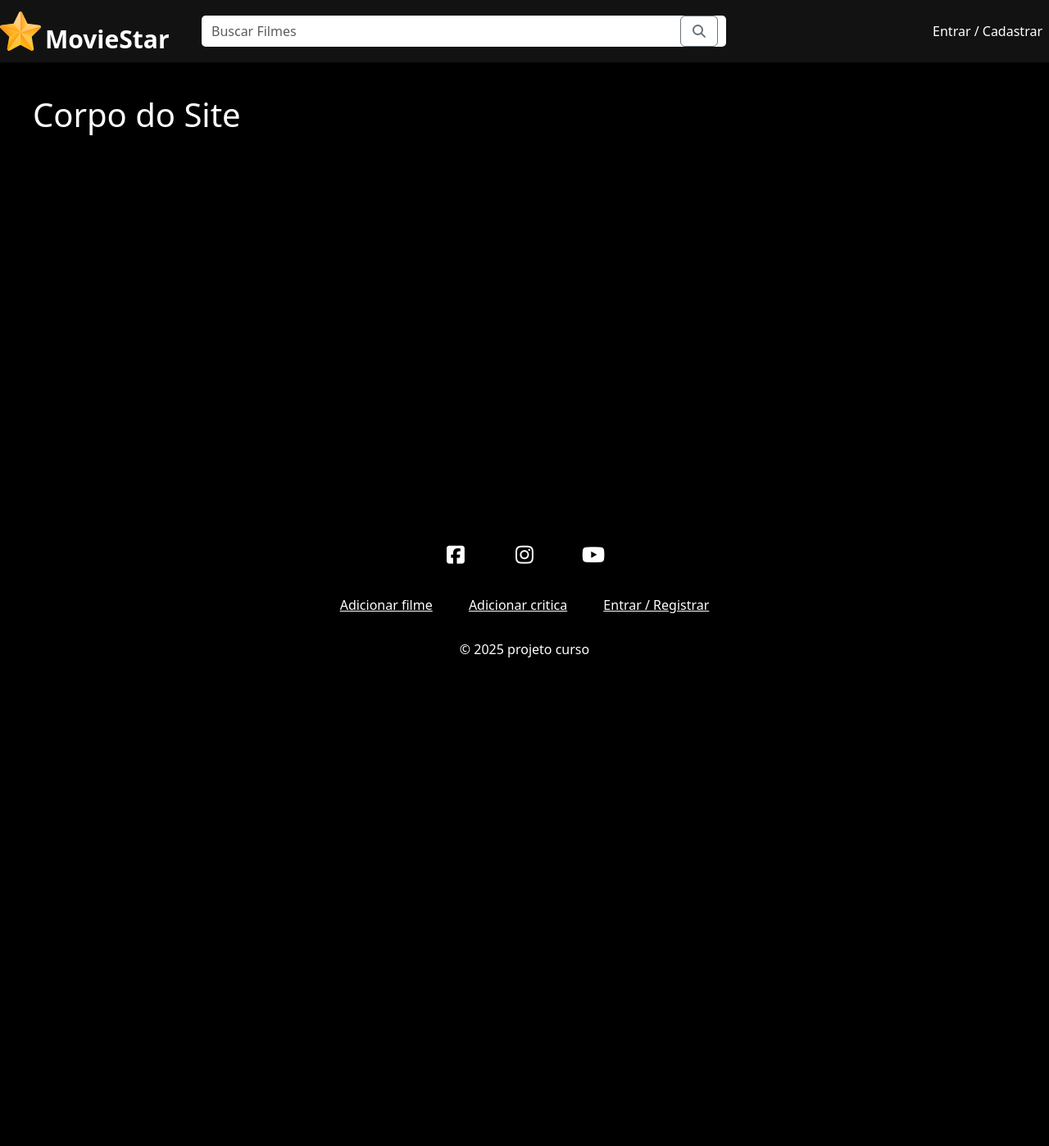
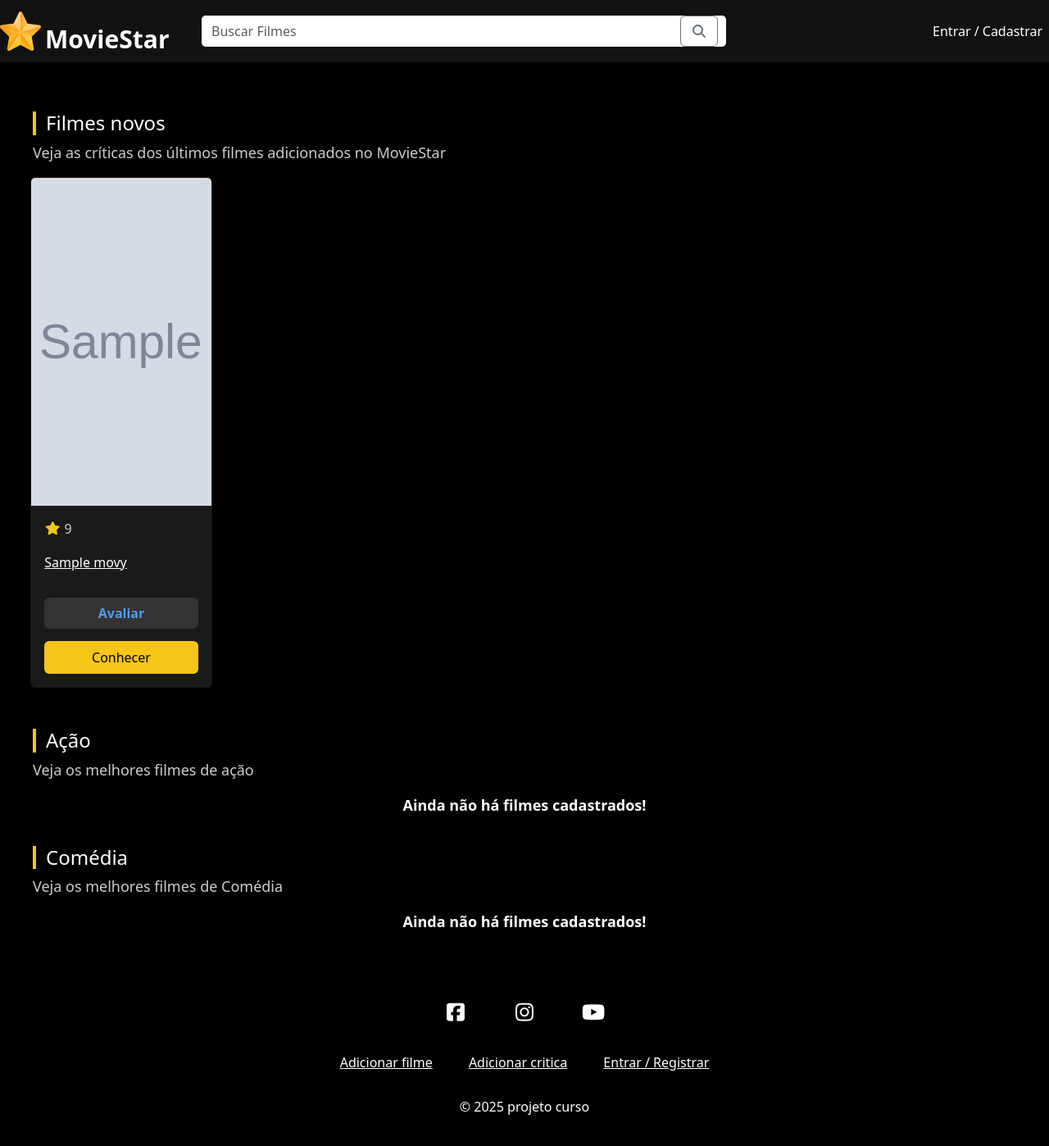
Before and after one commit to Dev-William-dias/blog-moviStar, a PHP site: page / in a window 1280 px wide. Shown: the whole page at 82% size. Before the commit the page ends 802 px from the top, so only its background shows below. Run offline with PHP 8.4, Linux system fonts and the light colour scheme; tables that the repository leaves empty hold one stand-in row (values such as "Sample post"); grey boxes marked "Sample" are stand-in pictures; some libraries are stand-ins or nearby versions.

Commit message:
feat: complete movie creation and display on index page

```diff
--- a/css/style.css
+++ b/css/style.css
@@ -81,12 +81,83 @@
     border-color: #BADBCC;
 }
 
-/*home*/
+/* Home */
 #main-container {
     background-color: #000;
     color: #FFF;
-    min-height: 70vh;
+    min-height: 65vh;
     padding: 40px;
+}
+
+.section-title {
+    font-size: 24px;
+    border-left: 4px solid #F5C518;
+    padding-left: 12px;
+    margin-top: 20px;
+}
+
+.section-description {
+    color: #CCC;
+    font-size: 18px;
+}
+
+.movies-container {
+    display: flex;
+    flex-wrap: wrap;
+    margin: 0 -15px;
+}
+
+.movie-card {
+    background-color: #1A1A1A;
+    width: 18%;
+    margin-bottom: 30px;
+    margin-left: 1%;
+    margin-right: 1%;
+}
+
+.movie-card .card-img-top {
+    height: 400px;
+    width: 100%;
+    background-size: cover;
+    background-position: center;
+}
+
+.card-title {
+    height: 3rem;
+}
+
+.card-title a {
+    font-size: 16px;
+    color: #FFF;
+}
+
+.fas.fa-star {
+    color: #F5C518;
+}
+
+.rating {
+    color: #CCC;
+}
+
+.rate-btn {
+    margin-bottom: 15px;
+    color: #5799EF;
+    background-color: #333;
+    border-color: #333;
+    width: 100%;
+    font-weight: bold;
+}
+
+.rate-btn:hover {
+    background-color: #444;
+    border-color: #444;
+}
+
+.empty-list {
+    text-align: center;
+    font-size: 18px;
+    width: 100%;
+    font-weight: bold;
 }
 
 /*login / register*/
@@ -143,6 +214,31 @@
     margin-top: 30px;
 }
 
+/*new movie*/
+.new-movie-container {
+    text-align: center;
+}
+
+#add-movie-form {
+    text-align: left;
+}
+
+.movie-image-container {
+    height: 400px;
+    min-width: 200px;
+    background-position: center;
+    background-size: cover;
+}
+
+.page-title::after {
+    content: "";
+    width: 300px;
+    border-bottom: 2px solid #F5C518;
+    display: block;
+    margin: 0 auto;
+    padding-top: 7px
+}
+
 /*footer*/
 #footer {
     background-color: #000;
--- a/editprofile.php
+++ b/editprofile.php
@@ -56,7 +56,6 @@
                     <p class="page-description">Digite a nova senha e confirme, para alterar a senha:</p>
                     <form action="user_process.php" method="post">
                         <input type="hidden" name="type" value="changepassword">
-                        <input type="hidden" name="id" value="<?= $userData->id?>">
                         <div class="mb-3">
                             <label for="password">Nova senha:</label>
                             <input type="password" class="form-control" id="password" name="password" placeholder="Digite sua nova senha">
--- a/index.php
+++ b/index.php
@@ -1,8 +1,51 @@
 <?php
     require_once("templates/header.php");
+    require_once("dao/MovieDao.php");
+
+    $movieDao = new MovieDao($conn, $BASE_URL);
+
+    $latestMovies = $movieDao->getLatestMovies();
+
+    $actionMovies = $movieDao->getMoviesByCategory("Ação");
+
+    $comedyMovies = $movieDao->getMoviesByCategory("Comédia");
+
 ?>
     <div id="main-container" class="container-fluid">
-        <h1>Corpo do Site</h1>
+        <h2 class="section-title">Filmes novos</h2>
+        <p class="section-description">
+            Veja as críticas dos últimos filmes adicionados no MovieStar
+        </p>
+        <div class="movies-container">
+            <?php foreach($latestMovies as $movie): ?>
+                <?php require("templates/movie_card.php"); ?>
+            <?php endforeach; ?>
+            <?php if(count($latestMovies) === 0): ?>
+                <p class="empty-list">Ainda não há filmes cadastrados!</p>
+            <?php endif; ?>
+        </div>
+
+        <h2 class="section-title">Ação</h2>
+        <p class="section-description">Veja os melhores filmes de ação</p>
+        <div class="movies-container">
+            <?php foreach($actionMovies as $movie): ?>
+                <?php require("templates/movie_card.php"); ?>
+            <?php endforeach; ?>
+            <?php if(count($actionMovies) === 0): ?>
+                <p class="empty-list">Ainda não há filmes cadastrados!</p>
+            <?php endif; ?>
+        </div>
+
+        <h2 class="section-title">Comédia</h2>
+        <p class="section-description">Veja os melhores filmes de Comédia</p>
+        <div class="movies-container">
+            <?php foreach($comedyMovies as $movie): ?>
+                <?php require("templates/movie_card.php"); ?>
+            <?php endforeach; ?>
+            <?php if(count($comedyMovies) === 0): ?>
+                <p class="empty-list">Ainda não há filmes cadastrados!</p>
+            <?php endif; ?>
+        </div>
     </div>
 <?php
     require_once("templates/footer.php");
--- a/templates/footer.php
+++ b/templates/footer.php
@@ -16,7 +16,6 @@
         <p>&copy; 2025 projeto curso</p>
     </footer>
     <!--bootstrap js-->
-    <script src="https://cdnjs.cloudflare.com/ajax/libs/bootstrap/5.3.8/js/bootstrap.js" integrity="sha512-GKxQGmCBqm3YHCZTdqD3Bvsz+AHRObqztq6xDo+68527RxgVw7wF1TR5ZSBvtWiz5qzpOzUGGvxJbT/6UzzSOQ==" crossorigin="anonymous" referrerpolicy="no-referrer"></script>
-    <script src="https://cdnjs.cloudflare.com/ajax/libs/jquery/3.7.1/jquery.min.js" integrity="sha512-v2CJ7UaYy4JwqLDIrZUI/4hqeoQieOmAZNXBeQyjo21dadnwR+8ZaIJVT8EE2iyI61OV8e6M8PP2/4hpQINQ/g==" crossorigin="anonymous" referrerpolicy="no-referrer"></script>
+    <script src="https://cdn.jsdelivr.net/npm/bootstrap@5.3.2/dist/js/bootstrap.bundle.min.js"></script>
 </body>
 </html>
--- a/templates/header.php
+++ b/templates/header.php
@@ -38,7 +38,9 @@
                 <img src="img/logo.svg" alt="MovieStar" id="logo">
                 <span id="moviestar-title">MovieStar</span>
             </a>
-            <button class="navbar-toggler" type="button" data-toggle="collapse" data-target="#navbar" aria-controls="navbar" aria-expanded="false" aria-label="Toggle navigation"><i class="fas fa-bars"></i></button>
+            <button class="navbar-toggler" type="button" data-bs-toggle="collapse" data-bs-target="#navbar" aria-controls="navbar" aria-expanded="false" aria-label="Toggle navigation">
+                <i class="fas fa-bars"></i>
+            </button>
             <form action="" method="GET" id="search-form" class="d-flex align-items-center my-2 my-lg-0">
                 <input type="search" name="q" id="search" class="form-control me-2" placeholder="Buscar Filmes" aria-label="Search">
                 <button class="btn btn-outline-secondary" type="submit">
--- /dev/null
+++ b/templates/movie_card.php
@@ -0,0 +1,22 @@
+<?php
+
+    if (empty($movie->image)) {
+        $movie->image = "movie_cover.jpg";
+    }
+
+?>
+
+<div class="card movie-card">
+    <div class="card-img-top" style="background-image: url(img/movies/<?= $movie->image ?>)"></div>
+    <div class="card-body">
+        <p class="card-rating">
+            <i class="fas fa-star"></i>
+            <span class="rating">9</span>
+        </p>
+        <h5 class="card-title">
+            <a href="movie.php?id=<?= $movie->id ?>"><?= $movie->title ?></a>
+        </h5>
+        <a href="#" class="btn btn-primary rate-btn">Avaliar</a>
+        <a href="#" class="btn btn-primary card-btn">Conhecer</a>
+    </div>
+</div>
--- a/user_process.php
+++ b/user_process.php
@@ -53,9 +53,12 @@
         $userDao->update($userData);
 
     } else if ($type === "changepassword") {
-        $id = filter_input(INPUT_POST, "id");
+
         $password = filter_input(INPUT_POST, "password");
         $confirpassword = filter_input(INPUT_POST, "confirmepassword");
+
+        $userData = $userDao->verifyToken();
+        $id = $userData->id;
 
         if ($password == $confirpassword) {
 
```
Also changed, not shown: dao/MovieDao.php (added, +130 -0 lines), models/Movie.php (added, +31 -0 lines), movie_process.php (added, +67 -0 lines), newmovie.php (added, +57 -0 lines).
